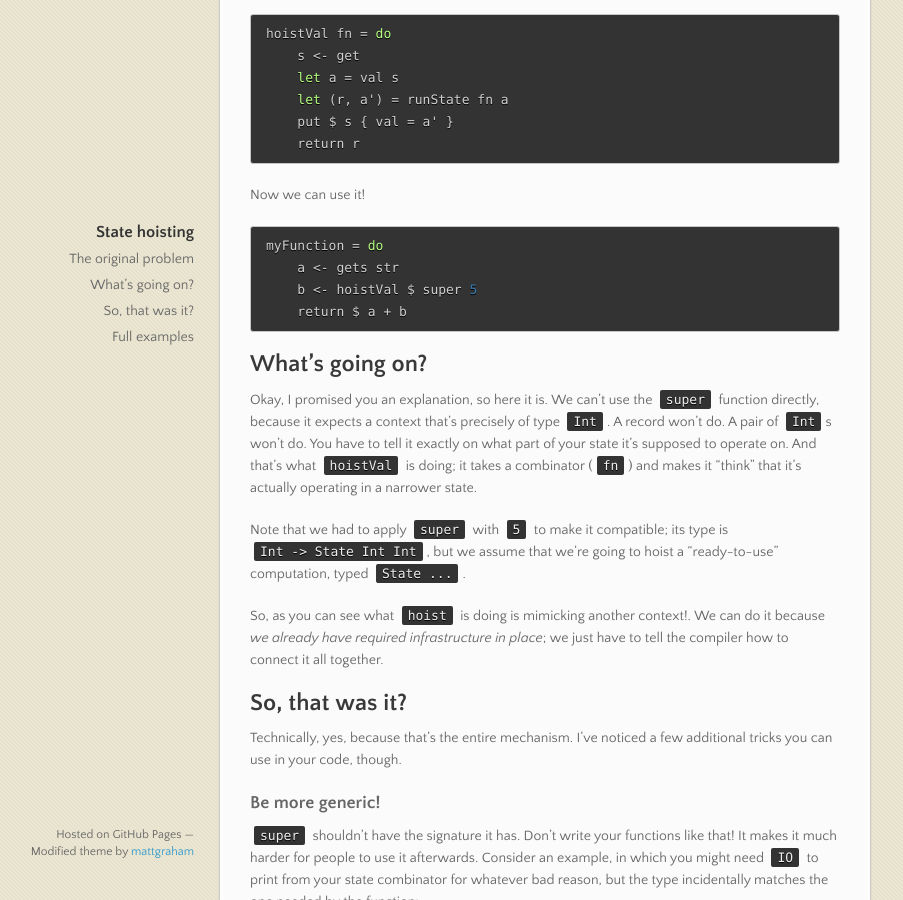
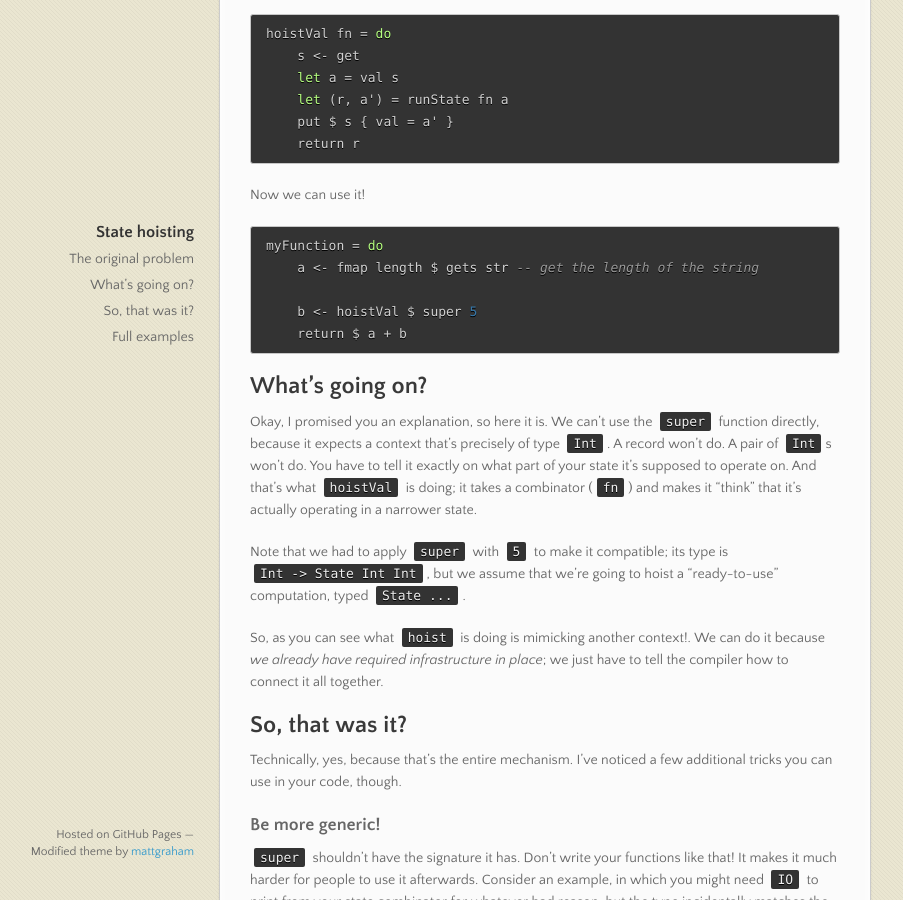
Before and after one commit to bananu7/bananu7.github.com, a Jekyll site: the page built from _posts/haskell/2015-01-20-state-hoisting.markdown, in a window 1280 px wide and 900 px high, scrolled down 1223 px. Shown: the whole window, without its empty margins (96-999 px from the left). Built offline with Jekyll 4.4.1, drawn with Linux system fonts in a browser that asks for light colours; nearby versions of some CDN libraries; Markdown is read by kramdown in place of the engine named in the settings.

Commit message:
Fixed a typo in the first example

```diff
--- a/_posts/haskell/2015-01-20-state-hoisting.markdown
+++ b/_posts/haskell/2015-01-20-state-hoisting.markdown
@@ -69,7 +69,7 @@
 
 {% highlight haskell %}
 myFunction = do
-    a <- gets str
+    a <- fmap length $ gets str -- get the length of the string
     b <- hoistVal $ super 5
     return $ a + b
 {% endhighlight %}
```
